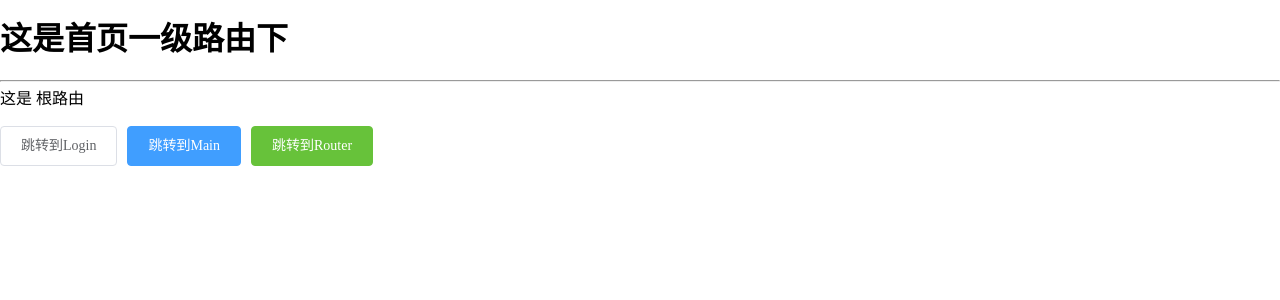
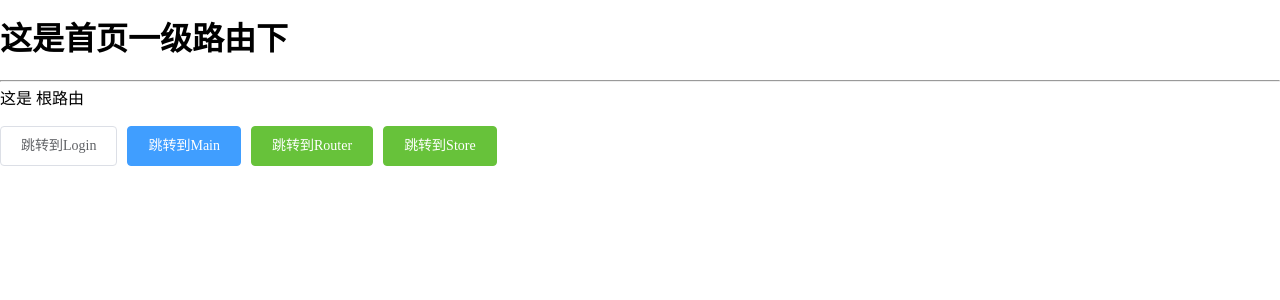
Before and after one commit to yuyunzhi/vue2-api-demo, a Vue app: page /#/ in a window 1280 px wide. Shown: the top 300 px of the page. Built offline with nearby package versions, Linux system fonts and the light colour scheme.

Commit message:
feat: 添加store

```diff
--- a/src/main.js
+++ b/src/main.js
@@ -1,6 +1,7 @@
 import Vue from 'vue'
 import App from './App.vue'
 import router from './router'
+import store from './store'
 import plugin from './utils/plugin'
 
 import 'element-ui/lib/theme-chalk/index.css';
@@ -13,6 +14,7 @@ Vue.use(plugin,Vue)
 Vue.use(ElementUI);
 
 new Vue({
+  store,
   router,
   render: h => h(App),
 }).$mount('#app')
--- a/src/router/index.js
+++ b/src/router/index.js
@@ -64,6 +64,14 @@ const router =  new Router({
         }
       }
     },
+    {
+      path: '/store',
+      name: 'Store',
+      component: () => import('@/views/store/Store'),
+      meta: {
+        title: 'Store'
+      }
+    },
   ]
 })
 
--- /dev/null
+++ b/src/store/index.js
@@ -0,0 +1,17 @@
+import Vue from 'vue'
+import Vuex from 'vuex'
+
+Vue.use(Vuex)
+
+const store = new Vuex.Store({
+  state: {
+    count: 0
+  },
+  mutations: {
+    increment (state) {
+      state.count++
+    }
+  }
+})
+
+export default store
--- a/src/utils/plugin.js
+++ b/src/utils/plugin.js
@@ -4,6 +4,7 @@ const plugin = {
   install (Vue,options) {
 
     Vue.prototype.$api=Api
+    Vue.prototype.$eventBus = new Vue()
 
     Vue.prototype.$log=()=>{
       console.log('plugin.install 执行了$log');
--- a/src/views/Index.vue
+++ b/src/views/Index.vue
@@ -6,6 +6,7 @@
     <el-button @click="toLogin">跳转到Login</el-button>
     <el-button @click="toMain" type="primary">跳转到Main</el-button>
     <el-button @click="toRouter" type="success">跳转到Router</el-button>
+    <el-button @click="toStore" type="success">跳转到Store</el-button>
 
   </div>
 </template>
@@ -36,6 +37,9 @@ export default {
     },
     toRouter(){
       this.$router.push('/main/child1')
+    },
+    toStore(){
+      this.$router.push('/store')
     }
   }
 }
--- /dev/null
+++ b/src/views/store/Store.vue
@@ -0,0 +1,13 @@
+<template>
+  <div>这是store页面</div>
+</template>
+
+<script>
+export default {
+  name: "Store"
+}
+</script>
+
+<style scoped>
+
+</style>
```
